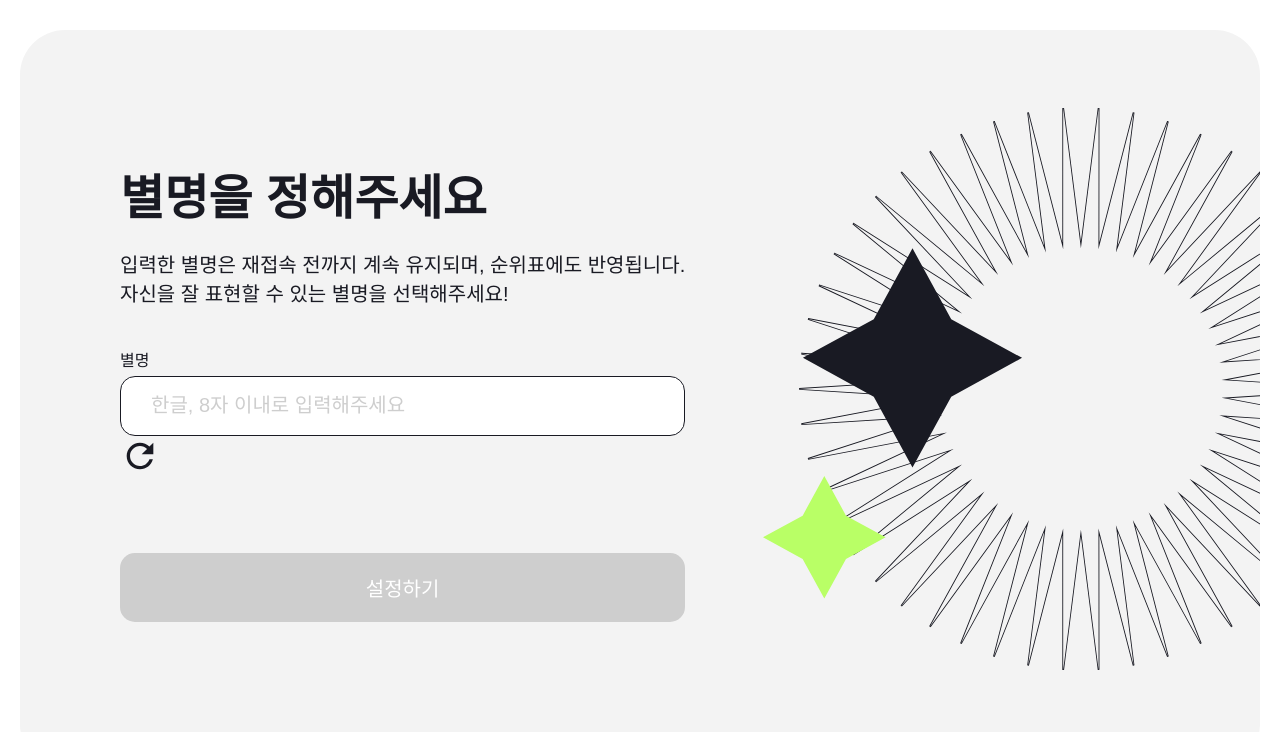
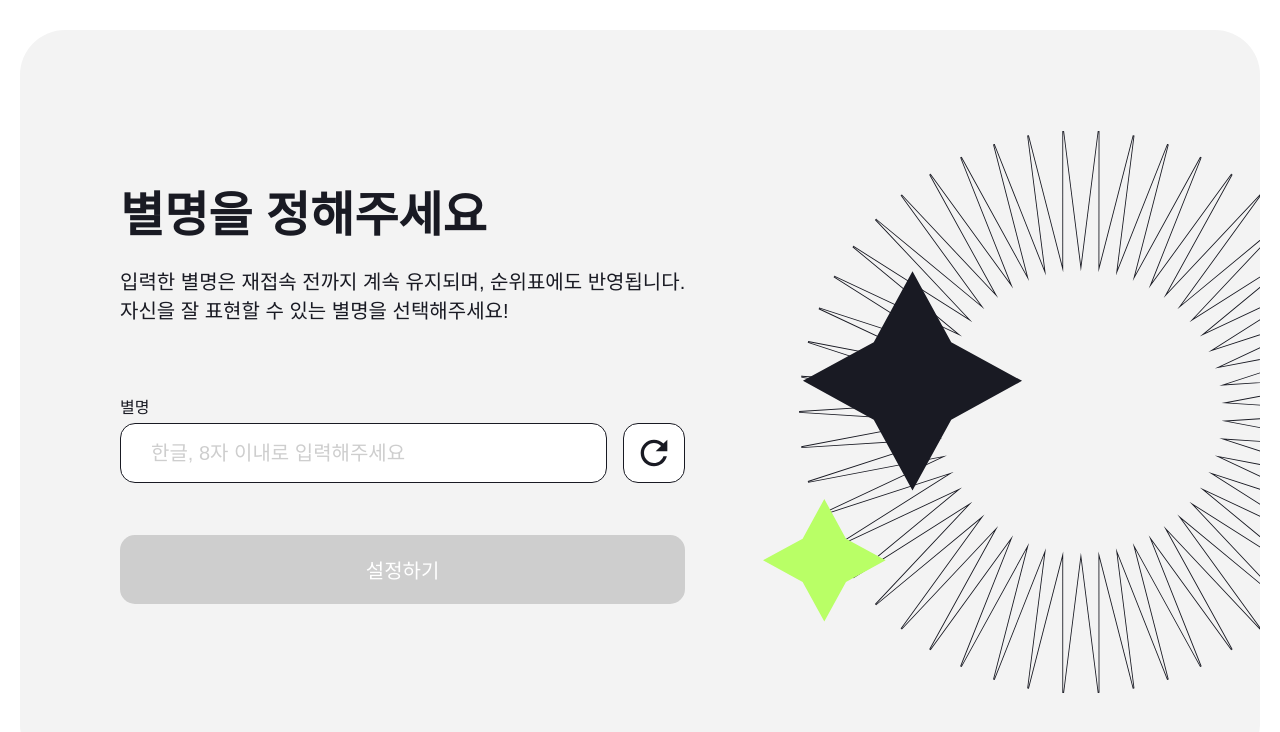
Before and after one commit to teamdannae/dannae, a Next.js app in the folder frontend/: page /profile/nickname in a window 1280 px wide. Shown: the top 732 px of the page. Built offline with nearby package versions, Linux system fonts and the light colour scheme; no server answers.

Commit message:
refactor: 닉네임 UI 변경

```diff
--- a/frontend/src/app/profile/nickname/page.module.scss
+++ b/frontend/src/app/profile/nickname/page.module.scss
@@ -1,3 +1,5 @@
+@use "@/styles/variables.scss" as vars;
+
 .pageWrapper {
   display: flex;
   position: relative;
@@ -7,7 +9,7 @@
   display: flex;
   flex-direction: column;
   align-items: flex-start;
-  gap: 40px;
+  gap: 20px;
 }
 
 .headerText {
@@ -15,6 +17,7 @@
   flex-direction: column;
   align-items: flex-start;
   gap: 20px;
+  margin-bottom: 50px;
 
   p {
     text-wrap: pretty;
@@ -29,6 +32,39 @@
 
 .inputContainer {
   width: 100%;
+}
+
+.input {
+  display: flex;
+  gap: 1rem;
+  align-items: end;
+}
+
+.iconButton {
+  display: flex;
+  padding: 10px;
+  justify-content: center;
+  align-items: center;
+  border: 1px solid vars.$dark-color;
+  border-radius: 15px;
+  cursor: pointer;
+  background-color: vars.$white-color;
+  height: 60px;
+
+  &:hover {
+    background-color: vars.$grey-color;
+  }
+}
+
+.refreshButton {
+  &:hover .refreshIcon {
+    transform: rotate(360deg);
+    transition: transform 1s ease;
+  }
+}
+
+.refreshIcon {
+  transition: transform 0.5s ease;
 }
 
 .errorContainer {
```
